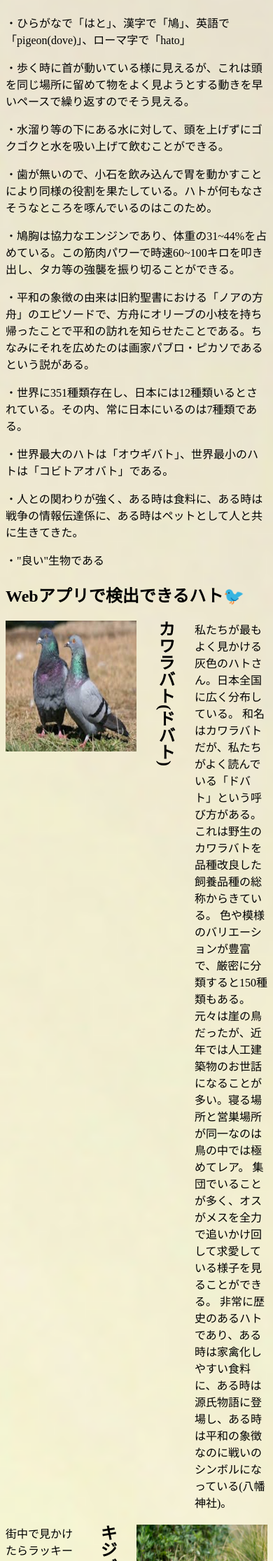
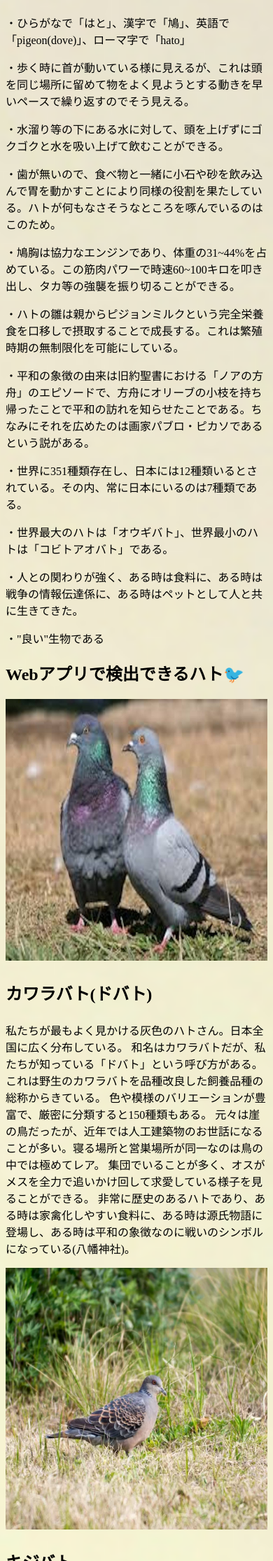
Before and after one commit to ARAN1218/Pigeon-Detection-AI, a Flask app: page /pigeons in a window 390 px wide. Shown: the part 375-2606 px from the top of the page at 70% size. Run offline with Flask 2, Linux system fonts and the light colour scheme; some libraries are stand-ins or nearby versions.

Commit message:
add responsive pigeons page

```diff
--- a/pigeon_app/static/css/style.css
+++ b/pigeon_app/static/css/style.css
@@ -102,7 +102,8 @@ li.menu+ li.menu{
 }
 
 
-/* pigeonsの画像・テキスト配置 */
+/* pigeonsの画像・テキスト配置(PC用) */
+@media screen and (min-width: 500px) {
   h3.pigeons {
     font-size: 1.5em;
     writing-mode: vertical-lr;
@@ -119,8 +120,6 @@ ul.pigeons {
   }
 
   ul.pigeons li.pigeons {
-  width: 100%;
-  height: 100%;
     display:flex;
     margin-top:20px;
   }
@@ -128,3 +127,22 @@ ul.pigeons li.pigeons {
   ul.pigeons li.pigeons:nth-child(even){
     flex-direction: row-reverse;
   }
+}
+
+
+/* pigeonsの画像・テキスト配置(スマホ用) */
+@media screen and (max-width: 500px) {
+  h3.pigeons {
+    font-size: 1.5em;
+  }
+
+  img.pigeons {
+    width: 100%;
+    height: 100%;
+  }
+
+  ul.pigeons {
+    list-style: none;
+    padding-left: 0;
+  }
+}
--- a/pigeon_app/templates/base.html
+++ b/pigeon_app/templates/base.html
@@ -3,6 +3,7 @@
 <head>
     <meta charset="UTF-8">
     <meta http-equiv="X-UA-Compatible" content="IE=edge">
+    <meta name="viewport" content="width=device-width,initial-scale=1.0,minimum-scale=1.0">
     <meta name="twitter:card" content="summary_large_image" />
     <meta property="og:title" content="Pigeon Detection AI" />
     <meta property="og:description" content="画像からハトを探します🐦" />
--- a/pigeon_app/templates/pigeons.html
+++ b/pigeon_app/templates/pigeons.html
@@ -9,61 +9,74 @@
     <p>・ひらがなで「はと」、漢字で「鳩」、英語で「pigeon(dove)」、ローマ字で「hato」</p>
     <p>・歩く時に首が動いている様に見えるが、これは頭を同じ場所に留めて物をよく見ようとする動きを早いペースで繰り返すのでそう見える。</p>
     <p>・水溜り等の下にある水に対して、頭を上げずにゴクゴクと水を吸い上げて飲むことができる。</p>
-    <p>・歯が無いので、小石を飲み込んで胃を動かすことにより同様の役割を果たしている。ハトが何もなさそうなところを啄んでいるのはこのため。</p>
+    <p>・歯が無いので、食べ物と一緒に小石や砂を飲み込んで胃を動かすことにより同様の役割を果たしている。ハトが何もなさそうなところを啄んでいるのはこのため。</p>
     <p>・鳩胸は協力なエンジンであり、体重の31~44%を占めている。この筋肉パワーで時速60~100キロを叩き出し、タカ等の強襲を振り切ることができる。</p>
+    <p>・ハトの雛は親からピジョンミルクという完全栄養食を口移しで摂取することで成長する。これは繁殖時期の無制限化を可能にしている。</p>
     <p>・平和の象徴の由来は旧約聖書における「ノアの方舟」のエピソードで、方舟にオリーブの小枝を持ち帰ったことで平和の訪れを知らせたことである。ちなみにそれを広めたのは画家パブロ・ピカソであるという説がある。</p>
     <p>・世界に351種類存在し、日本には12種類いるとされている。その内、常に日本にいるのは7種類である。</p>
     <p>・世界最大のハトは「オウギバト」、世界最小のハトは「コビトアオバト」である。</p>
     <p>・人との関わりが強く、ある時は食料に、ある時は戦争の情報伝達係に、ある時はペットとして人と共に生きてきた。</p>
     <p>・"良い"生物である</p>
 
+    <ul class="pigeons">
         <h2>Webアプリで検出できるハト🐦</h2>
-    <ul class="pigeons">
         <li class="pigeons">
             <img class="pigeons" src="../static/rock_dove.jpeg" alt="カワラバト"><br>
             <h3 class="pigeons">カワラバト(ドバト)</h3>
+
+            <p class="pigeons">
                 私たちが最もよく見かける灰色のハトさん。日本全国に広く分布している。
-            和名はカワラバトだが、私たちがよく読んでいる「ドバト」という呼び方がある。これは野生のカワラバトを品種改良した飼養品種の総称からきている。
+                和名はカワラバトだが、私たちが知っている「ドバト」という呼び方がある。これは野生のカワラバトを品種改良した飼養品種の総称からきている。
                 色や模様のバリエーションが豊富で、厳密に分類すると150種類もある。
                 元々は崖の鳥だったが、近年では人工建築物のお世話になることが多い。寝る場所と営巣場所が同一なのは鳥の中では極めてレア。
                 集団でいることが多く、オスがメスを全力で追いかけ回して求愛している様子を見ることができる。
                 非常に歴史のあるハトであり、ある時は家禽化しやすい食料に、ある時は源氏物語に登場し、ある時は平和の象徴なのに戦いのシンボルになっている(八幡神社)。
+            </p>
         </li>
+
         <li class="pigeons">
             <img class="pigeons" src="../static/orientle_turtle dove.png" alt="キジバト"><br>
             <h3 class="pigeons">キジバト</h3>
+            <p class="pigeons">
                 街中で見かけたらラッキーな方の茶色いハトさん。日本全国に広く分布している。
                 カワラバトと違って孤独を好み、1~2羽でいることが多い。
                 山鳩という別名の通り、昔は山に住んでいたが、だんだんと街中に降りてきた。
                 営巣が適当なことで有名で、図鑑を見ると「巣が粗雑」等の説明が書かれていることが多い。
                 朝方によく聞く「でーでぽっぽー」という鳴き声の正体は、フクロウではなくキジバトである。
+            </p>
         </li>
         <li class="pigeons">
             <img class="pigeons" src="../static/japanese_green_pigeon.jpg" alt="アオバト"><br>
             <h3 class="pigeons">アオバト</h3>
+            <p class="pigeons">
                 山に住んでるハトさん。人里まで降りてこない上、森の保護色なので見つけにくい。
                 和名はアオバトだが、英名はJapanese Green Pigeonである。
                 営巣の期間が非常に短く、巣の発見報告が殆ど無い。
                 ナトリウム摂取のために海水を飲む唯一のハトであり、波に飲まれて死んでしまうこともある。
                 ノブドウ等の果実が主食だが、どんぐりを丸呑みにすることがある。
+            </p>
         </li>
         <li class="pigeons">
             <img class="pigeons" src="../static/eurasian_collared dove.jpg" alt="シラコバト"><br>
             <h3 class="pigeons">シラコバト</h3>
+            <p class="pigeons">
                 埼玉県の県の鳥や国の天然記念物に指定されているハトさん。埼玉県東部を中心に関東地方のごく一部に分布している。
                 元々は海外から持ち込まれた外来種であり、江戸時代には鷹狩りの的として利用された。
                 度重なる餌の供給源の取り締まり等により、残念ながら日本では絶滅しかけている。
                 しかしヨーロッパ・全米を制覇しており、ポテンシャルは高いと言える。
                 埼玉県のマスコットキャラクターのコバトンはシラコバトをモチーフにしているらしいが、全然似ていない。
+            </p>
         </li>
         <li class="pigeons">
             <img class="pigeons" src="../static/japanese_wood_pigeon.jpg" alt="シラコバト"><br>
             <h3 class="pigeons">カラスバト</h3>
+            <p class="pigeons">
                 伊豆諸島等の離島にのみ生息しているハトさん。カラスみたいに真っ黒だからカラスバトと名付けられた。
                 全長40cmと巨大であり、特徴的な鳴き声からウシバトの異名を持つ。
                 島暮らしにこだわっており、天敵の回避や食料の独占等の利益を享受している。
                 食べ物を求めて一日に何回もアイランドホッピングを繰り返す。
                 日本にしかいない世界でも貴重なハトなので、1971年に国の天然記念物に指定されている。
+            </p>
         </li>
 
         <h2>その他日本にいるハト🐦</h2>
@@ -71,27 +84,33 @@
         <li class="pigeons">
             <img class="pigeons" src="../static/emerald_dove.jpeg" alt="キンバト"><br>
             <h3 class="pigeons">キンバト</h3>
+            <p class="pigeons">
                 日本では最南端の先島諸島にのみ生息するハトさん。
                 1972年に国の天然記念物に指定されているが、最近ではよく見られるようになっている。
                 翼や背中に金属光沢があり、見る角度によっては金色に光ることが名前の由来になっている。
                 森の中を歩き回り、首を振りながら落ちている木の実等を探して食べている。
+            </p>
         </li>
         <li class="pigeons">
             <img class="pigeons" src="../static/whistling_green_pigeon.jpeg" alt="ズアカアオバト"><br>
             <h3 class="pigeons">ズアカアオバト</h3>
+            <p class="pigeons">
                 南西諸島に生息するアオバトの亜種のハトさん。
                 本土に生息するアオバトより大きく、色も所々違うので見分けるのは難しくない。
                 日本にいるズアカアオバトは頭が赤くないが、台湾やフィリピンにいるハトはちゃんと頭が赤い。
                 アオバトと違って海水や温泉水を飲まない。
                 キンバトと生息地域が重複しているが、こちらは木に成っている果実を主食としており、資源を共有して共存している。
+            </p>
         </li>
         <li class="pigeons">
             <img class="pigeons" src="../static/japanese_wood_pigeon_red_head.jpg" alt="アカガシラカラスバト"><br>
             <h3 class="pigeons">アカガシラカラスバト</h3>
+            <p class="pigeons">
                 小笠原諸島に住み着いているカラスバトの亜種のハトさん。
                 頭部がほんのり赤くなっていて、地元ではアカポッポの愛称で親しまれている。
                 人間が連れてきた猫とかいう害獣のせいで一時期絶滅の危機に晒された。その後、あらゆる手を尽くして猫畜生を捕獲し、ハトさんの個体数を大幅に回復させた。
                 ちなみに、上野動物園でこのハトを見ることができる。
+            </p>
         </li>
 
         <h2>本アプリ製作者が個人的に好きなハト🐦</h2>
@@ -99,6 +118,7 @@
         <li class="pigeons">
             <img class="pigeons" src="../static/ring_neck_pigeon.jpeg" alt="ジュズカケバト"><br>
             <h3 class="pigeons">ジュズカケバト</h3>
+            <p class="pigeons">
                 ”良い“生物🐦
                 私がハト好きになったきっかけは、中学三年時にTwitterでこのハトの<a href="https://twitter.com/luv_adriana/status/768452260112113664?s=20&t=eejpRErOtrSmk4h9Vp0LLQ">素晴らしい動画</a>が流れてきたためである。
                 首にある黒い輪の模様がジュズをかけているように見えることからこの名前がついている。
@@ -106,35 +126,44 @@
                 表情が非常に豊かであり、810通りあるとされている。
                 クリーム色の羽毛とエクセレントな形状が"良"く、お餅に擬態することで人間からの捕食を免れている。
                 本アプリでジュズカケバトの画像を入れると、シラコバトと判定されることが多い。
+            </p>
         </li>
         <li class="pigeons">
             <img class="pigeons" src="../static/ring_neck_dove_white.JPG" alt="ギンバト"><br>
             <h3 class="pigeons">ギンバト</h3>
+            <p class="pigeons">
                 ジュズカケバトの白変種。
                 こちらも日本ではペットとして親しまれているが、あの手品に使われるハトでもある。
                 その理由は小柄なことに加えて、暗くて狭いスペースに入れるとじっとする習性があり、いきなり現れて飛び立つ時の見栄えが良いためである。
                 鳥カフェ等に行くと、ギンバトがいることがある。非常に人懐こい生き物なので、あまりにも"良い"とされている。
+            </p>
         </li>
         <li class="pigeons">
             <img class="pigeons" src="../static/wood_pigeon.jpeg" alt="モリバト"><br>
             <h3 class="pigeons">モリバト</h3>
+            <p class="pigeons">
                 モリモリしてるから好きです🐦
+            </p>
         </li>
         <li class="pigeons">
             <img class="pigeons" src="../static/diamond_dove.JPG" alt="ウスユキバト"><br>
             <h3 class="pigeons">ウスユキバト</h3>
+            <p class="pigeons">
                 全長約20cmしかない非常に小さいハトさん。
                 諸国でペットとして愛されている。
                 ググると「世界最小のハト」とかいうガセ情報が出てきますが、世界最小のハトはコビトアオバトです。
+            </p>
         </li>
         <li class="pigeons">
             <img class="pigeons" src="../static/kereru.jpg" alt="ケレルー"><br>
             <h3 class="pigeons">ケレルー(Kererū)</h3>
+            <p class="pigeons">
                 ニュージーランドにいる大型のハトさん。
                 柔らかい木の実が大好物で、熟れて落ちてしまった木の実も平気で食べる。
                 夏場ではそのような木の実は自然発酵しており、アルコールを含んでいる場合がある。
                 つまり、それを食べてしまったハトは酔っ払ってしまい、飲酒飛行の末に止まり木から落下なんてこともあるらしい。
                 でも天敵がいないので、安心して酔っ払える。こういう人生を歩みたいですね。
+            </p>
         </li>
     </ul>
 
```
Lines whose indentation alone changed are shown as unchanged.
